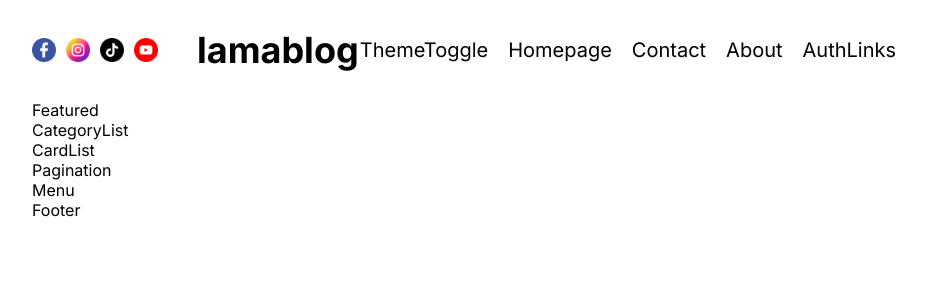
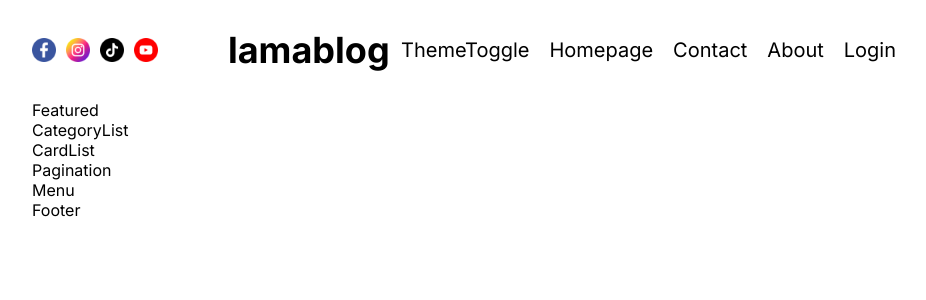
Before and after one commit to Venyad/BlogApp, a Next.js app: page / in a window 1280 px wide. Shown: the top 300 px of the page, without its empty margins (176-1102 px from the left). Built offline with nearby package versions, Linux system fonts and the light colour scheme.

Commit message:
Updated AuthLinks Component

```diff
--- a/src/components/authLinks/AuthLinks.jsx
+++ b/src/components/authLinks/AuthLinks.jsx
@@ -1,12 +1,19 @@
+import Link from 'next/link';
 import React from 'react'
 import styles from "./authLinks.module.css";
 
 const AuthLinks = () => {
-  return (
-    <div className={styles.container}>
-      AuthLinks
-    </div>
-  )
+  //temporary
+  const status = "notauthenticated"
+  return <>
+  {status==="notauthenticated" ? (
+
+    <Link href="/login">Login</Link>
+  ) : (
+  <><Link href="/write">Write</Link>
+      <span className={styles.link}>Logout</span></>)
+  }
+  </>
 }
 
 export default AuthLinks;
--- a/src/components/authLinks/authLinks.module.css
+++ b/src/components/authLinks/authLinks.module.css
@@ -0,0 +1,3 @@
+.link{
+    cursor: pointer;
+}
```
